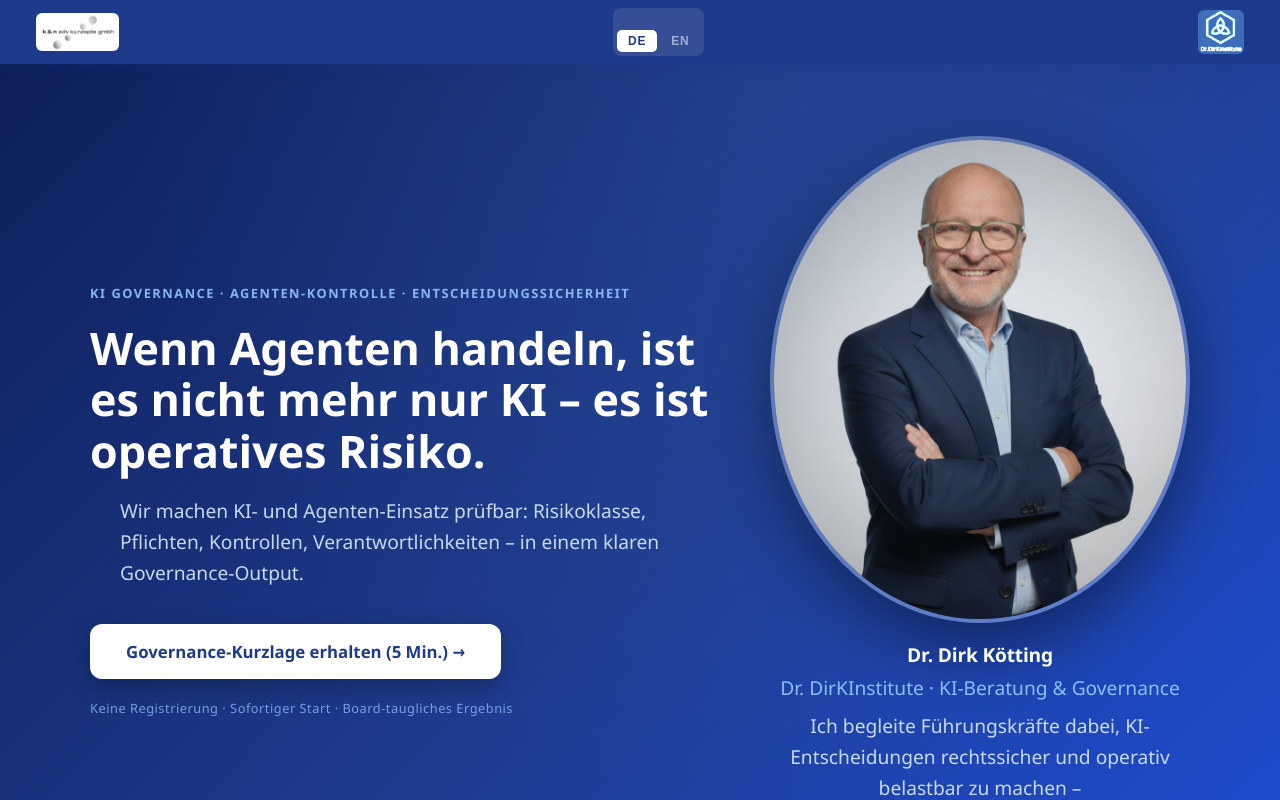
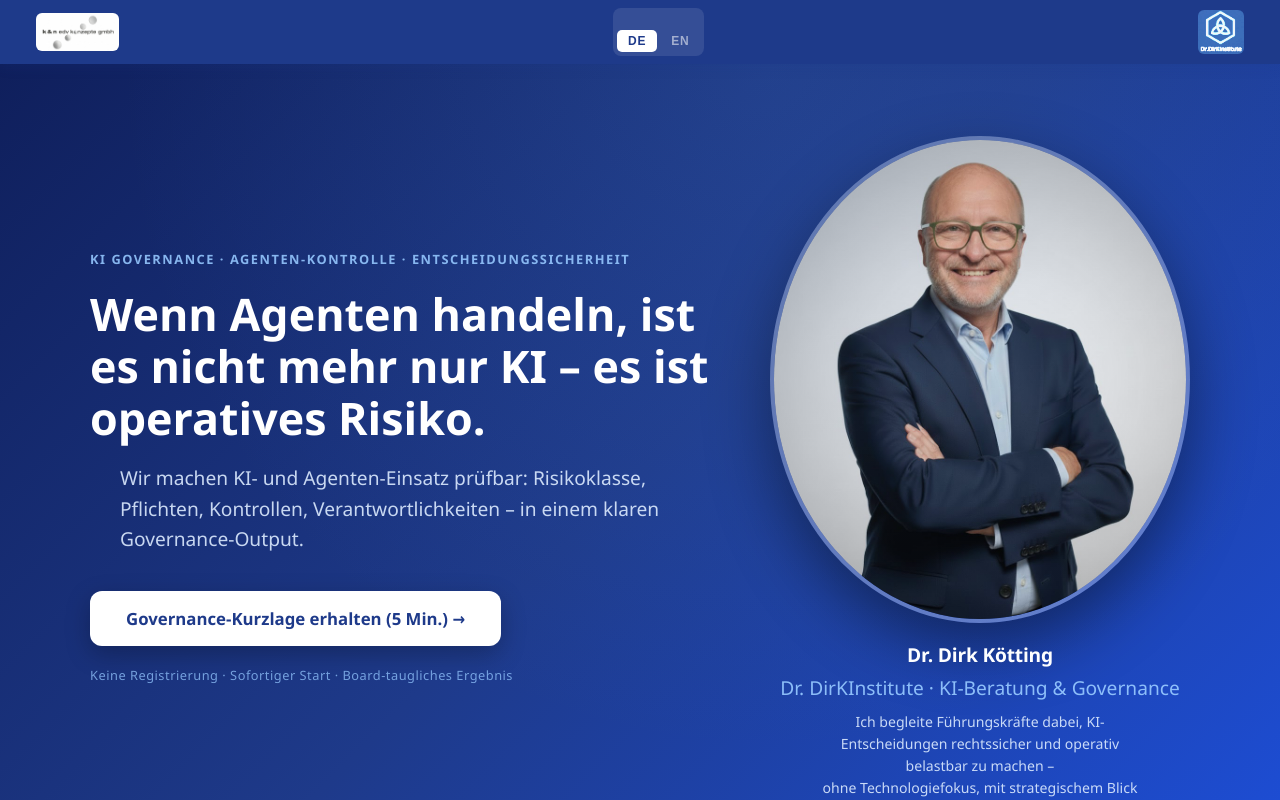
Before and after one commit to Dkoetting/access-hub, a Next.js app: page / in a window 1280 px wide. Shown: the top 800 px of the page. Built offline with nearby package versions, Linux system fonts and the light colour scheme.

Commit message:
Hero portrait desc: kleinere Schrift für 2-Zeilen-Darstellung

```diff
--- a/src/app/landing.module.css
+++ b/src/app/landing.module.css
@@ -174,10 +174,11 @@
 }
 
 .heroPortraitDesc {
-  font-size: clamp(1rem, 2vw, 1.2rem);
+  font-size: 0.88rem;
   color: rgba(219,234,254,0.9);
-  line-height: 1.6;
+  line-height: 1.55;
   margin: 4px 0 0;
+  max-width: 340px;
 }
 
 @media (max-width: 768px) {
```
